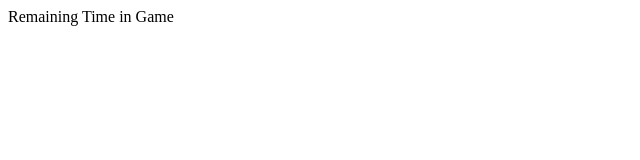
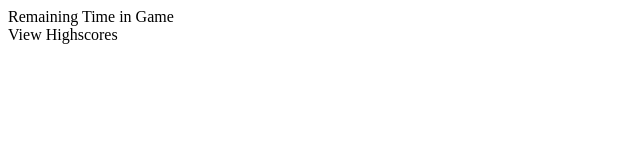
Before and after one commit to AKStamps/Javascript-Quiz, a plain HTML site: page index.html in a window 1280 px wide. Shown: the whole page, without its empty margins (0-640 px from the left). Drawn offline with Linux system fonts and the light colour scheme.

Commit message:
added highscores class to html

```diff
--- a/index.html
+++ b/index.html
@@ -16,6 +16,10 @@
             <td> <span class="gametimer"></span></td>
         </tr>
     </div>
+
+    <div class="highscores">View Highscores</div>
+
+
 </body>
 
 </html>
```
